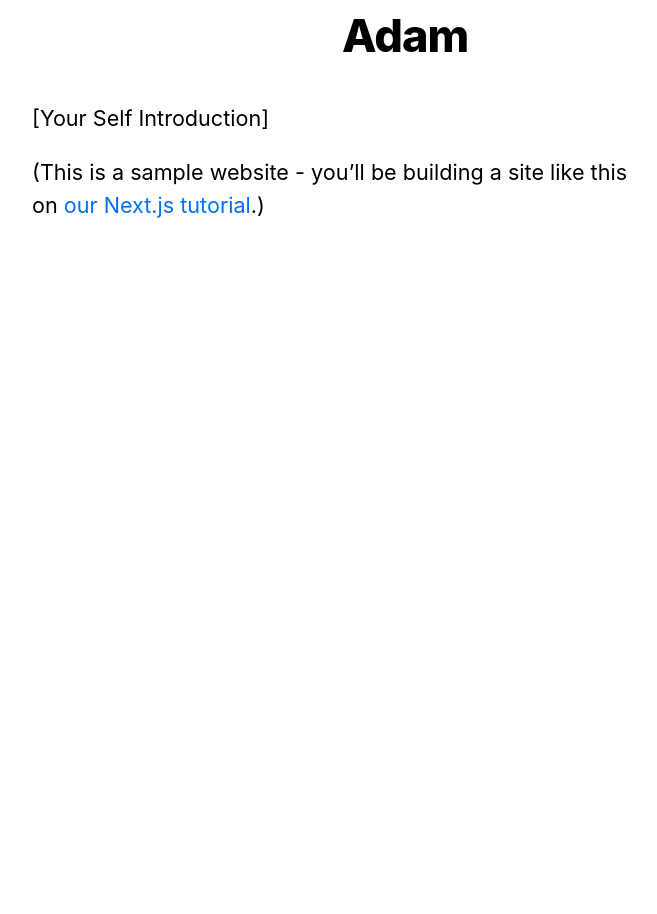
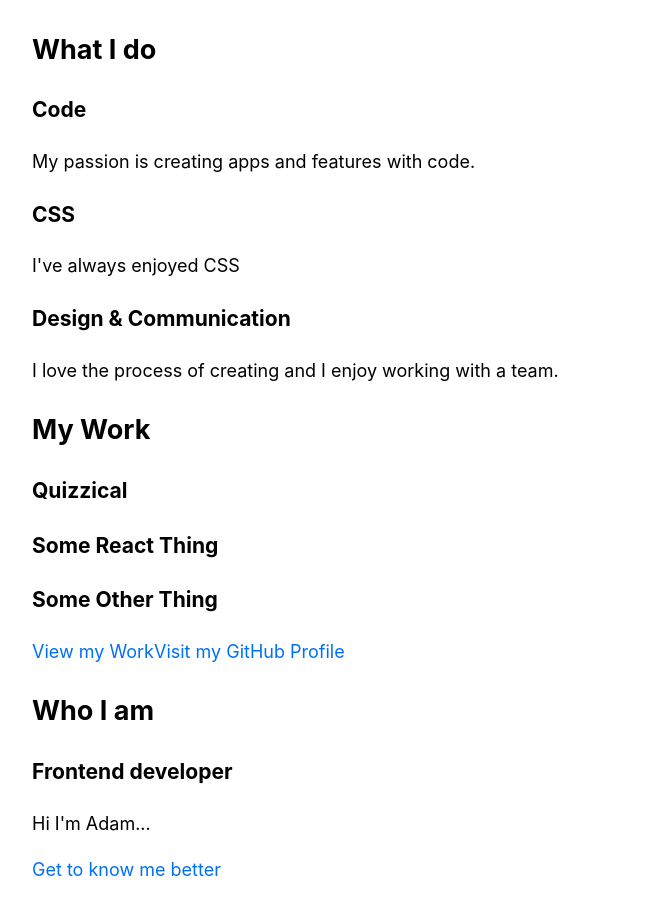
Before and after one commit to adamgonzls/portfolio-v2.5, a Next.js app: page / in a window 1280 px wide. Shown: the part 368-1282 px from the top of the page, without its empty margins (302-959 px from the left). Before the commit the page ends 800 px from the top, so only its background shows below. Built offline with nearby package versions, Linux system fonts and the light colour scheme.

Commit message:
content: add new components - add placeholder content for new components on home page

```diff
--- /dev/null
+++ b/components/About.js
@@ -0,0 +1,10 @@
+export default function About() {
+  return (
+    <section>
+      <h2>Who I am</h2>
+      <h3>Frontend developer</h3>
+      <p>Hi I'm Adam...</p>
+      <a href="/about">Get to know me better</a>
+    </section>
+  )
+}
--- a/components/Intro.js
+++ b/components/Intro.js
@@ -1,12 +1,12 @@
-import Image from 'next/image';
-import styles from './intro.module.css'
-import utilStyles from '../styles/utils.module.css';
+import Image from 'next/image'
+import styles from './Intro.module.css'
+import utilStyles from '../styles/utils.module.css'
 
 export default function Intro() {
-  const name = 'Adam';
+  const name = 'Adam'
 
   return (
-    <div className={styles.introContainer}>
+    <section className={styles.introContainer}>
       <div>
         <Image
           priority
@@ -18,10 +18,12 @@ export default function Intro() {
         />
       </div>
       <div className="introCopy">
-        <h1>Hi, I am <br />Adam</h1>
+        <h1>
+          Hi, I am <br />
+          Adam
+        </h1>
         <h2>Frontend Dev</h2>
-        <h1 className={utilStyles.heading2Xl}>{name}</h1>
       </div>
-    </div>
+    </section>
   )
 }
--- a/components/Navbar.js
+++ b/components/Navbar.js
@@ -1,18 +1,35 @@
 import styles from './Navbar.module.css'
+import React, { useState } from 'react'
 
 export default function Navbar() {
+  const [navigation, setNavigation] = useState(false)
+
+  console.log(navigation)
+
+  function handleClick() {
+    navigation ? setNavigation(false) : setNavigation(true)
+  }
+
   return (
     <>
       <span>adamgonz</span>
-      <button aria-label='toggle navigation'>
+      <button onClick={handleClick} aria-label="toggle navigation">
         <span></span>
       </button>
       <nav>
         <ul className={styles.navigationItems}>
-          <li><a href="/">Home</a></li>
-          <li><a href="/about">About</a></li>
-          <li><a href="/blog">Blog</a></li>
-          <li><a href="/work">Work</a></li>
+          <li>
+            <a href="/">Home</a>
+          </li>
+          <li>
+            <a href="/about">About</a>
+          </li>
+          <li>
+            <a href="/blog">Blog</a>
+          </li>
+          <li>
+            <a href="/work">Work</a>
+          </li>
         </ul>
       </nav>
     </>
--- /dev/null
+++ b/components/Services.js
@@ -0,0 +1,21 @@
+export default function Services() {
+  return (
+    <section>
+      <h2>What I do</h2>
+      <div>
+        <div>
+          <h3>Code</h3>
+          <p>My passion is creating apps and features with code.</p>
+        </div>
+        <div>
+          <h3>CSS</h3>
+          <p>I've always enjoyed CSS</p>
+        </div>
+        <div>
+          <h3>Design &amp; Communication</h3>
+          <p>I love the process of creating and I enjoy working with a team.</p>
+        </div>
+      </div>
+    </section>
+  )
+}
--- /dev/null
+++ b/components/Work.js
@@ -0,0 +1,22 @@
+export default function Work() {
+  return (
+    <section>
+      <h2>My Work</h2>
+      <div>
+        <h3>Quizzical</h3>
+      </div>
+      <div>
+        <h3>Some React Thing</h3>
+      </div>
+      <div>
+        <h3>Some Other Thing</h3>
+      </div>
+      <div>
+        <a href="/work">View my Work</a>
+        <a href="https://github.com/adamgonzls" target="_blank">
+          Visit my GitHub Profile
+        </a>
+      </div>
+    </section>
+  )
+}
--- a/components/layout.js
+++ b/components/layout.js
@@ -1,12 +1,12 @@
-import Head from 'next/head';
-import Navbar from './Navbar';
-import Intro from './Intro'
-import styles from './layout.module.css';
-import utilStyles from '../styles/utils.module.css';
-import Link from 'next/link';
+import Head from 'next/head'
+import Navbar from './Navbar'
 
-const name = 'Adam';
-export const siteTitle = 'Adam Frontend Dev';
+import styles from './layout.module.css'
+import utilStyles from '../styles/utils.module.css'
+import Link from 'next/link'
+
+const name = 'Adam'
+export const siteTitle = 'Adam Frontend Dev'
 
 export default function Layout({ children, home }) {
   return (
@@ -20,7 +20,7 @@ export default function Layout({ children, home }) {
         <meta
           property="og:image"
           content={`https://og-image.vercel.app/${encodeURI(
-            siteTitle,
+            siteTitle
           )}.png?theme=light&md=0&fontSize=75px&images=https%3A%2F%2Fassets.vercel.com%2Fimage%2Fupload%2Ffront%2Fassets%2Fdesign%2Fnextjs-black-logo.svg`}
         />
         <meta name="og:title" content={siteTitle} />
@@ -29,12 +29,14 @@ export default function Layout({ children, home }) {
       <header className={styles.header}>
         <Navbar />
         {home ? (
-          <Intro />
+          <span>layout js span</span>
         ) : (
           <>
             <h2 className={utilStyles.headingLg}>
               <Link href="/">
-                <a className={utilStyles.colorInherit}>This is a link: {name}</a>
+                <a className={utilStyles.colorInherit}>
+                  This is a link: {name}
+                </a>
               </Link>
             </h2>
           </>
@@ -49,5 +51,5 @@ export default function Layout({ children, home }) {
         </div>
       )}
     </div>
-  );
+  )
 }
--- a/pages/index.js
+++ b/pages/index.js
@@ -1,6 +1,10 @@
-import Head from 'next/head';
-import Layout, { siteTitle } from '../components/layout';
-import utilStyles from '../styles/utils.module.css';
+import Head from 'next/head'
+import Layout, { siteTitle } from '../components/layout'
+import Intro from '../components/Intro'
+import Services from '../components/Services'
+import Work from '../components/Work'
+import About from '../components/About'
+import utilStyles from '../styles/utils.module.css'
 
 export default function Home() {
   return (
@@ -8,13 +12,10 @@ export default function Home() {
       <Head>
         <title>{siteTitle}</title>
       </Head>
-      <section className={utilStyles.headingMd}>
-        <p>[Your Self Introduction]</p>
-        <p>
-          (This is a sample website - you’ll be building a site like this on{' '}
-          <a href="https://nextjs.org/learn">our Next.js tutorial</a>.)
-        </p>
-      </section>
+      <Intro />
+      <Services />
+      <Work />
+      <About />
     </Layout>
-  );
+  )
 }
--- a/styles/globals.css
+++ b/styles/globals.css
@@ -1,6 +1,9 @@
 :root {
   --white: #fff;
+  --bg-color: var(--white);
 }
+
+/* [data-theme='dark'] */
 
 html,
 body {
@@ -10,6 +13,7 @@ body {
     Cantarell, Fira Sans, Droid Sans, Helvetica Neue, sans-serif;
   line-height: 1.6;
   font-size: 18px;
+  background-color: var(--bg-color);
 }
 
 * {
```
